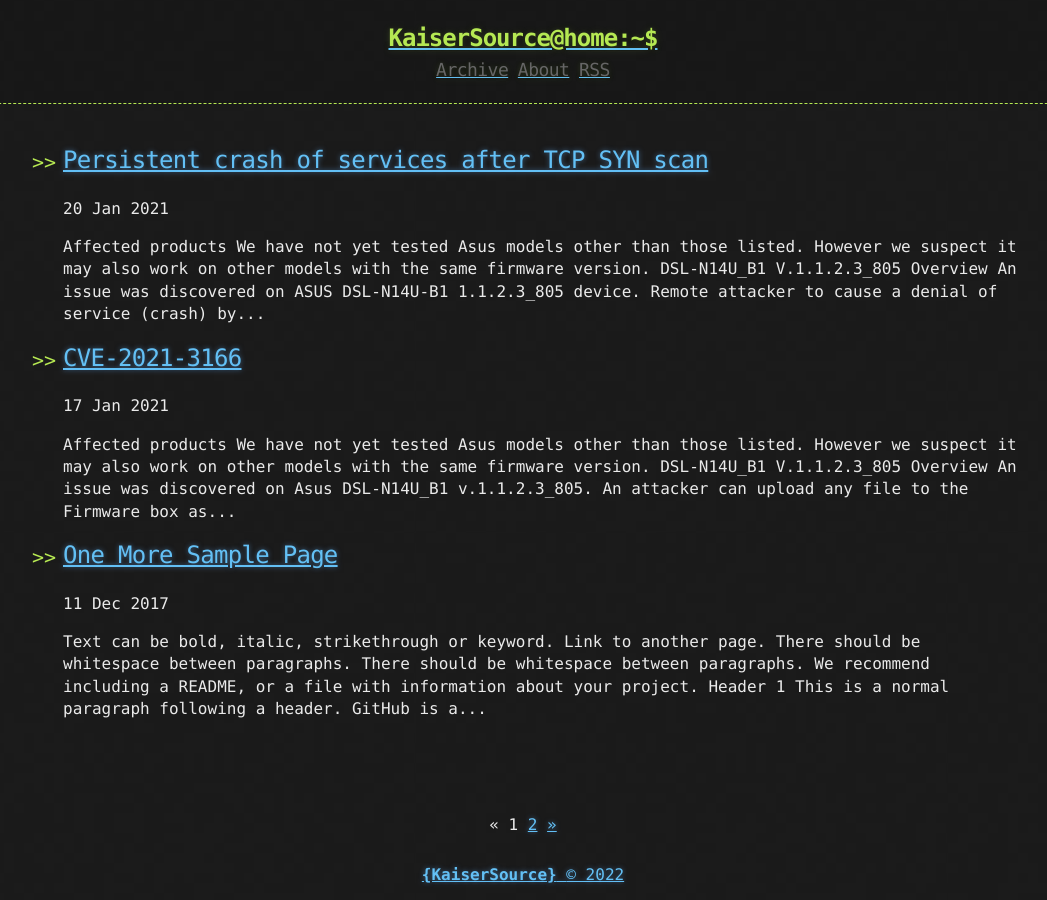
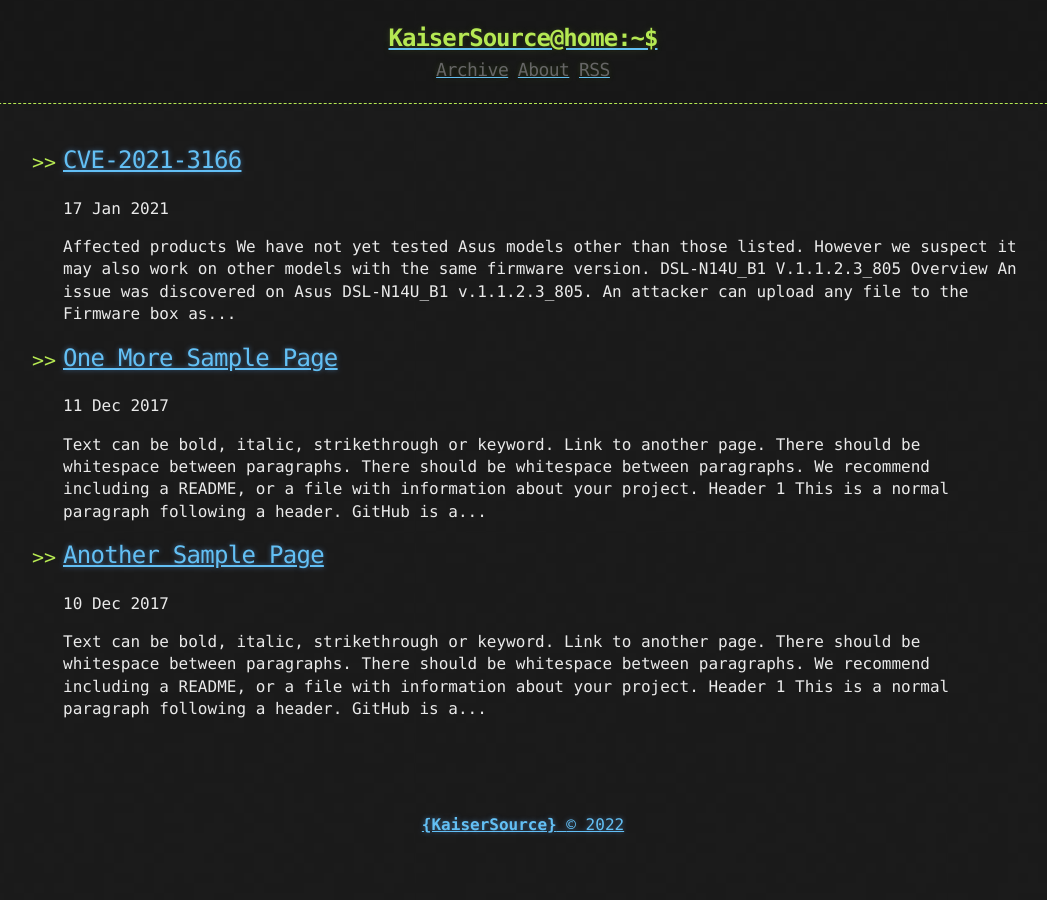
Before and after one commit to kaisersource/kaisersource.github.io, a Jekyll site: the page built from index.html, in a window 1280 px wide. Shown: the whole page, without its empty margins (117-1164 px from the left). Built offline with Jekyll 4.4.1, drawn with Linux system fonts in a browser that asks for light colours; the list of posts is cut into pages by our own code.

```diff
--- a/_posts/2021-01-17-dsl-n14u-syn.md
+++ b/_posts/xxxx-xx-xx-dsl-n14u-syn.md
@@ -1,7 +1,7 @@
 ---
 layout: post
 title: "Persistent crash of services after TCP SYN scan"
-date: 2021-01-20
+date: xxxx-xx-xx
 comments: true
 categories: vulnerability
 ---
```
